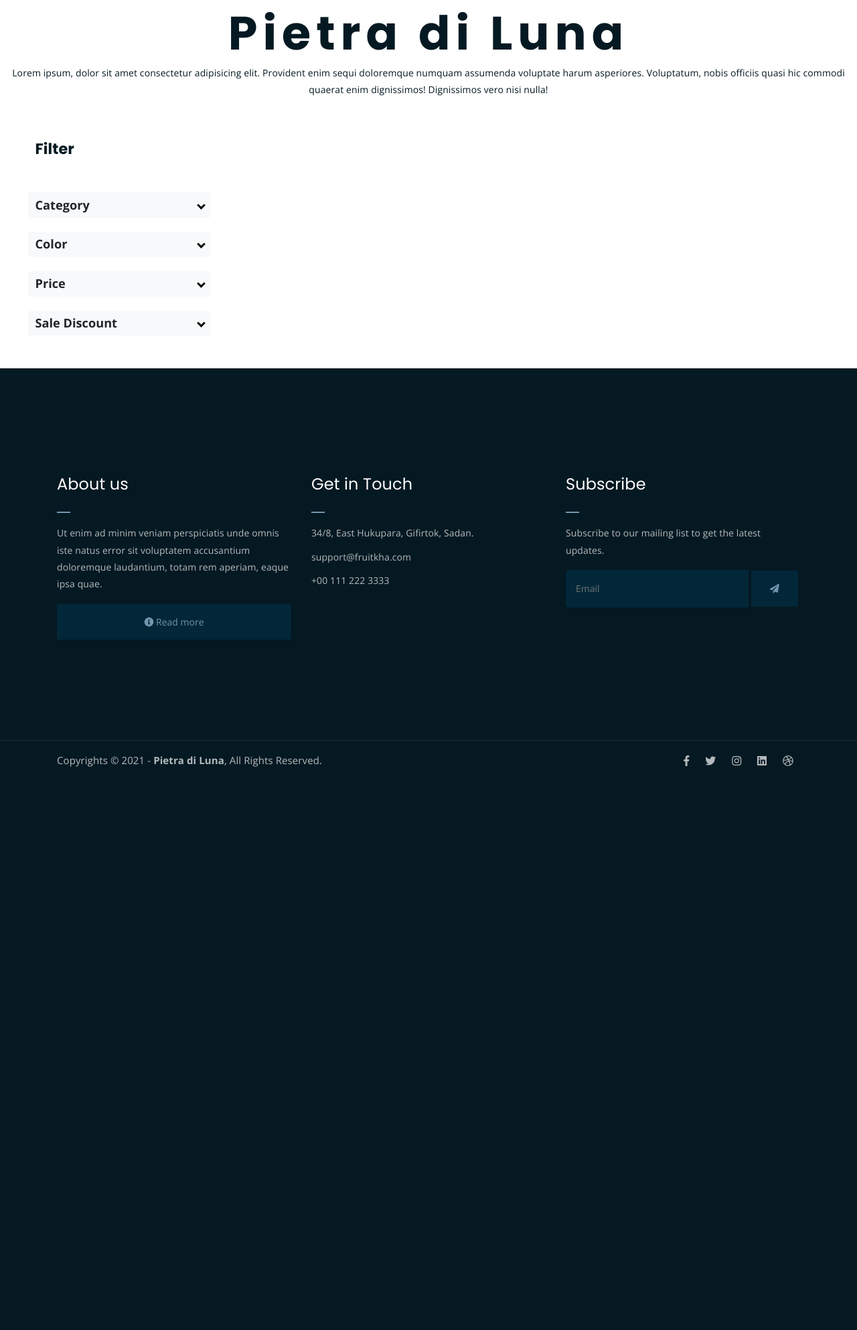
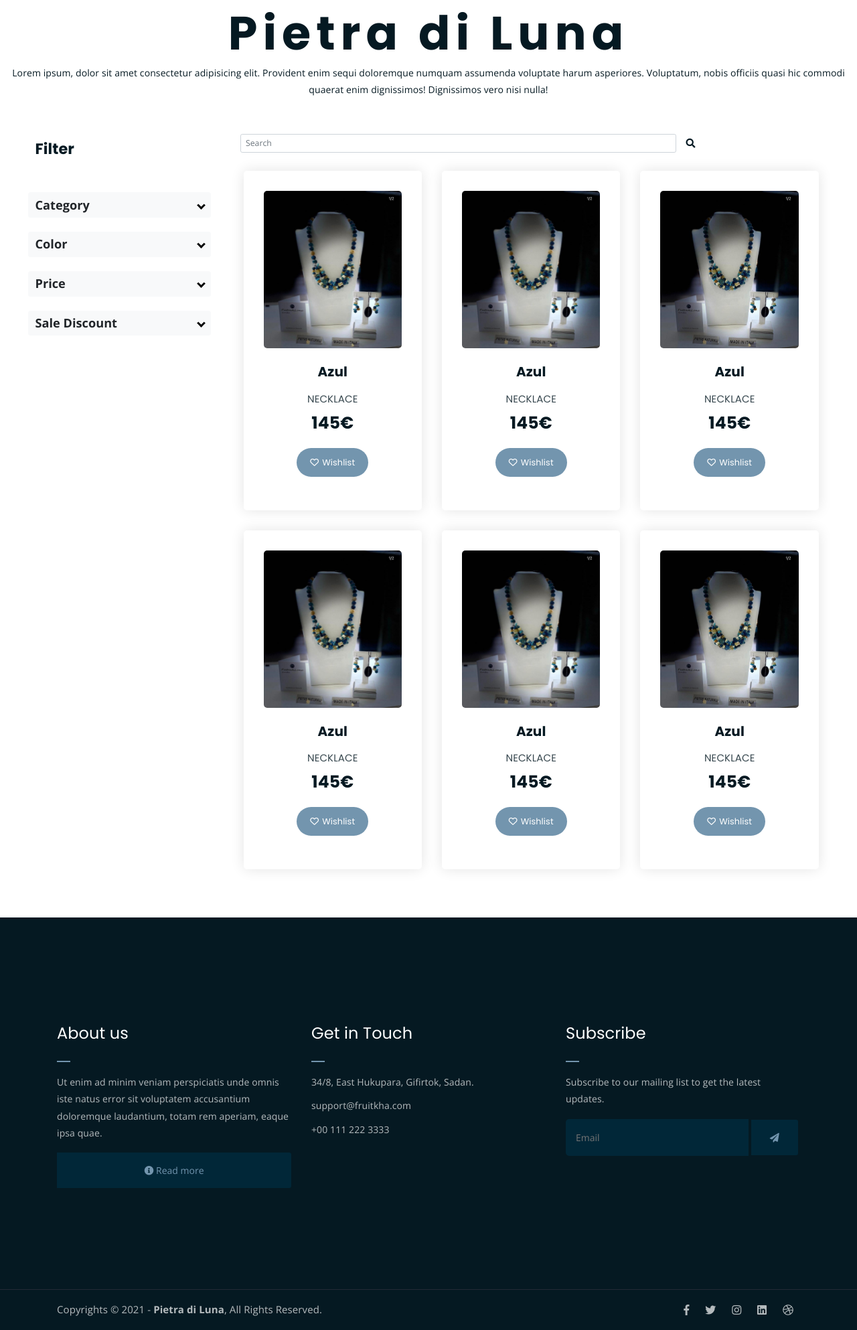
Before and after one commit to enxhitabaku/jewelryWebsite, a PHP site: page / in a window 1280 px wide. Shown: the part 133-2119 px from the top of the page at 67% size. Before the commit the page ends 1278 px from the top, so only its background shows below. Run offline with PHP 8.4, Linux system fonts and the light colour scheme.

Commit message:
Semi Final Version of MultiProd Page

```diff
--- a/assets/css/multiproduct.css
+++ b/assets/css/multiproduct.css
@@ -46,7 +46,7 @@ section{
 
     margin-bottom: 0.5rem;
 }
-#main-section .row{
+#main-section .filter-container .row{
     flex-flow:column;
     width: 21.75em;
     margin-bottom: 1rem;
@@ -84,3 +84,23 @@ section{
 .price-container input{
     max-width: 5rem;
 }
+
+
+
+.active-cyan-2 input[type=text]:focus:not([readonly]) {
+    border-bottom: 1px solid #4dd0e1;
+    box-shadow: 0 1px 0 0 #4dd0e1;
+  }
+#searchFilter-container{
+    margin-bottom: 1.6rem;
+    padding: 0.375rem 0.75rem;
+  }
+
+  /* Overwrite cards style */
+#main-section .productCards-container .product-image img {
+    width: 235px;
+    height: 235px;
+}
+#main-section .productCards-container p.product-price {
+    font-size: 25px;
+}
--- /dev/null
+++ b/assets/css/shop.css
@@ -0,0 +1,356 @@
+
+/* -----------------------------------------------------------------------------
+
+# Shop Page Styles
+
+----------------------------------------------------------------------------- */
+.product-filters {
+    margin-bottom: 80px;
+  }
+
+  .product-filters ul {
+    margin: 0;
+    padding: 0;
+    list-style: none;
+    text-align: center;
+  }
+
+  .product-filters ul li {
+    display: inline-block;
+    font-weight: 700;
+    font-size: 18px;
+    margin: 15px;
+    border: 2px solid #051922;
+    color: #323232;
+    cursor: pointer;
+    padding: 8px 20px;
+    border-radius: 25px;
+  }
+
+  .product-filters ul li.active {
+    border: 2px solid #7395AE;
+    background-color: #7395AE;
+    color: #fff;
+  }
+
+  .single-product-item {
+    margin-bottom: 30px;
+  }
+
+  .product-image {
+    padding: 30px;
+    padding-bottom: 0;
+  }
+
+  .product-image img {
+    width: 90%;
+    border-radius: 5px;
+    margin-bottom: 20px;
+  }
+
+  .single-product-item h3 {
+    font-size: 20px;
+    font-weight: 600;
+    margin-bottom: 10px;
+  }
+
+  p.product-price {
+    font-family: 'Poppins', sans-serif;
+    font-size: 30px;
+    font-weight: 700;
+    margin-bottom: 15px;
+  }
+
+  p.product-price span {
+    display: block;
+    opacity: 0.8;
+    font-size: 15px;
+    font-weight: 400;
+  }
+
+  a.cart-btn {
+    font-family: 'Poppins', sans-serif;
+    display: inline-block;
+    background-color: #7395AE;
+    color: #fff;
+    padding: 10px 20px;
+  }
+
+  a.cart-btn i {
+    margin-right: 5px;
+  }
+
+  .single-product-img img {
+    border-radius: 5px;
+    -webkit-box-shadow: 0 0 20px #ddd;
+    box-shadow: 0 0 20px #ddd;
+  }
+
+  .single-product-content h3 {
+    font-size: 22px;
+    font-weight: 600;
+  }
+
+  p.single-product-pricing span {
+    font-size: 18px;
+    display: block;
+    opacity: 0.8;
+    margin-bottom: 10px;
+    font-weight: 400;
+  }
+
+  .single-product-content p {
+    font-size: 15px;
+    color: #555;
+    line-height: 1.8;
+  }
+
+  .single-product-content p.single-product-pricing {
+    font-size: 32px;
+    font-weight: 700;
+    margin-bottom: 10px;
+    color: #051922;
+    line-height: inherit;
+  }
+
+  input[type="number"] {
+    border: 1px solid #ddd;
+    border-radius: 5px;
+    padding: 10px;
+    width: 100px;
+    margin-bottom: 15px;
+  }
+
+  .single-product-form a.cart-btn {
+    margin-bottom: 15px;
+  }
+
+  .single-product-content h4 {
+    font-size: 20px;
+    font-weight: 600;
+    margin-top: 35px;
+  }
+
+  ul.product-share {
+    margin: 0;
+    padding: 0;
+    list-style: none;
+  }
+
+  ul.product-share li {
+    display: inline-block;
+  }
+
+  ul.product-share li a {
+    display: block;
+    color: #051922;
+    margin-right: 10px;
+  }
+
+  .single-product-content {
+    margin-left: 30px;
+  }
+
+  table.cart-table {
+    border: 1px solid #f9f9f9;
+    width: 100%;
+  }
+
+  thead {
+    border-bottom: 1px solid #eee;
+  }
+
+  tr.table-head-row th {
+    border-right: 1px solid #efefef;
+    padding: 15px;
+    font-weight: 500;
+    text-align: center;
+  }
+
+  tr.table-head-row th:last-child {
+    border-right: none;
+  }
+
+  .cart-table-wrap tbody tr td {
+    text-align: center;
+  }
+
+  td.product-image img {
+    max-width: 50px;
+    -webkit-box-shadow: none;
+    box-shadow: none;
+    margin-bottom: 0;
+  }
+
+  .cart-table-wrap tbody tr td {
+    border: 1px solid #efefef;
+    padding: 20px 0;
+    color: #051922;
+  }
+
+  thead.cart-table-head tr {
+    background-color: #efefef;
+  }
+
+  td.product-quantity input {
+    margin-bottom: 0;
+  }
+
+  td.product-remove a {
+    color: #051922;
+  }
+
+  .total-section table.total-table {
+    border: 1px solid #efefef;
+    width: 100%;
+  }
+
+  tr.table-total-row {
+    background-color: #efefef;
+  }
+
+  tr.table-total-row th {
+    font-weight: 500;
+    font-size: 15px;
+    padding: 15px;
+  }
+
+  table.total-table tbody tr.total-data td {
+    border: 1px solid #efefef;
+    padding: 19px 15px;
+  }
+
+  tr.total-data td strong {
+    margin-right: 32px;
+  }
+
+  .cart-buttons {
+    margin-top: 30px;
+  }
+
+  .cart-buttons a:first-child {
+    margin-right: 20px;
+  }
+
+  .coupon-section {
+    margin-top: 50px;
+  }
+
+  .coupon-section h3 {
+    font-size: 20px;
+    font-weight: 500;
+  }
+
+  .coupon-form-wrap form p input[type=text] {
+    border: 1px solid #ddd;
+    color: #051922;
+    padding: 15px;
+    width: 100%;
+    border-radius: 5px;
+    font-size: 15px;
+  }
+
+  .card.single-accordion {
+    margin-bottom: 15px;
+    border-bottom: 1px solid #EFEFEF !important;
+  }
+
+  .card.single-accordion .card-header {
+    background-color: #fff;
+    border: none;
+    padding: 0;
+  }
+
+  .card.single-accordion:last-child {
+    margin-bottom: 0;
+  }
+
+  .card.single-accordion .card-header h5 button {
+    color: #051922;
+    font-size: 15px;
+    display: block;
+    width: 100%;
+    text-align: left;
+    padding: 20px;
+    text-decoration: none;
+    border: none;
+    background-color: #EFEFEF;
+    position: relative;
+    padding-left: 50px;
+    font-weight: 600;
+  }
+
+  .card.single-accordion {
+    border: 1px solid #F9F9F9;
+  }
+
+  .billing-address-form {
+    padding: 20px;
+  }
+
+  .billing-address-form form p input {
+    border: 1px solid #ddd;
+    padding: 15px;
+    width: 100%;
+    border-radius: 3px;
+  }
+
+  .billing-address-form form p textarea {
+    width: 100%;
+    border-radius: 3px;
+    border: 1px solid #ddd;
+    padding: 15px;
+    height: 120px;
+    resize: none;
+  }
+
+  .shipping-address-form p, .card-details p {
+    margin: 0;
+  }
+
+  .card.single-accordion .card-header h5 button:before {
+    position: absolute;
+    left: 20px;
+    top: 50%;
+    content: "\f058";
+    font-family: "Font Awesome 5 Free";
+    font-weight: 900;
+    line-height: 22px;
+    margin-top: -11px;
+    color: #7395AE;
+  }
+
+  .billing-address-form form p:last-child {
+    margin-bottom: 0;
+  }
+
+  table.order-details {
+    border: 1px solid #efefef;
+  }
+
+  table.order-details thead tr th {
+    background-color: #efefef;
+    padding: 18px;
+    font-size: 15px;
+    font-weight: 500;
+  }
+
+  table.order-details tbody td {
+    border: 1px solid #efefef;
+    padding: 15px;
+  }
+
+  .order-details-wrap > a {
+    margin-top: 30px;
+  }
+
+  .card.single-accordion {
+    border: 1px solid #eeeeee;
+  }
+
+  .single-product-item {
+    -webkit-box-shadow: 0 0 20px #e4e4e4;
+    box-shadow: 0 0 20px #e4e4e4;
+    padding-bottom: 50px;
+    border-radius: 5px;
+  }
--- a/assets/js/sidemenu.js
+++ b/assets/js/sidemenu.js
@@ -22,6 +22,10 @@ function negateNegativePrice(el){
 
 }
 
+
+
+
+
 // document.getElementById("minPrice").addEventListener('focusout',function(){
 //     const max = document.getElementById("maxPrice").value
 //     const min = document.getElementById("minPrice").value
--- a/index.html
+++ b/index.html
@@ -41,8 +41,11 @@
 	<!-- navbar style -->
 	<link rel="stylesheet" href="./assets/css/navbar.css">
 
-	<!-- navbar style -->
+	<!-- min style -->
 	<link rel="stylesheet" href="./assets/css/meanmenu.min.css">
+
+	<!-- shop style -->
+	<link rel="stylesheet" href="./assets/css/shop.css">
 
 	<!-- footer style -->
 	<link rel="stylesheet" href="./assets/css/footer.css">
@@ -188,7 +191,9 @@
 
 	<!-- Side Bar -->
 	<section id="main-section">
-		<aside id="sidebar">
+		<div class="row">
+
+			<div class="col-sm-12 col-md-3 col-lg-3" id="sidebar">
 				<div class="filter-container">
 
 					<div class="row">
@@ -231,9 +236,16 @@
 						</div>
 						<div class="col">
 							<div class="collapse multi-collapse" id="color-collapse">
-							<div class="card card-body">
-								<input type="text">
-							</div>
+								<form action="/action_page.php">
+									<input type="checkbox" id="blue" name="blue" value="Blue">
+									<label for="blue">Blue</label><br>
+									<input type="checkbox" id="red" name="red" value="Red">
+									<label for="red">Red</label>
+									<br>
+									<input type="checkbox" id="gray" name="gray" value="Gray">
+									<label for="Gray">Gray</label>
+									<br>
+								</form>
 							</div>
 						</div>
 					</div>
@@ -284,7 +296,139 @@
 							</div>
 						</div>
 					</div>
-		</aside>
+				</div>
+			</div>
+
+			<div class="col-sm-12 col-md-9 col-lg-9" id="product-section">
+				<div class="container productCards-container">
+
+					<div class="row">
+						<div class="col col-sm-12 col-md-12 col-lg-12" id="searchFilter-container">
+							<form class="form-inline ">
+								<input class="form-control form-control-sm mr-3 w-75" type="text" placeholder="Search" aria-label="Search">
+								<i class="fas fa-search" aria-hidden="true"></i>
+							  </form>
+						</div>
+					</div>
+					<!-- Product Cards-->
+						<div class="row">
+							<div class="col-sm-12 col-lg-4 col-md-4 text-center">
+								<div class="single-product-item">
+									<div class="product-image">
+										<a href="single-product.html"><img src="./assets/img/HomePage/Azul.jpg" alt=""></a>
+									</div>
+									<h3>Azul</h3>
+									<p class="product-price"><span>NECKLACE</span>145&euro;</p>
+									<div class="container">
+										<div class="row">
+											<div class="col-sm-12 col-md-12 col-lg-12">
+												<a href="cart.html" class="cart-btn"><i class="fa-regular fa-heart"></i>Wishlist</a>
+											</div>
+										</div>
+									</div>
+
+								</div>
+							</div>
+
+							<div class="col-sm-12 col-lg-4 col-md-4 text-center">
+								<div class="single-product-item">
+									<div class="product-image">
+										<a href="single-product.html"><img src="./assets/img/HomePage/Azul.jpg" alt=""></a>
+									</div>
+									<h3>Azul</h3>
+									<p class="product-price"><span>NECKLACE</span>145&euro;</p>
+									<div class="container">
+										<div class="row">
+											<div class="col-sm-12 col-md-12 col-lg-12">
+												<a href="cart.html" class="cart-btn"><i class="fa-regular fa-heart"></i>Wishlist</a>
+											</div>
+										</div>
+									</div>
+
+								</div>
+							</div>
+
+							<div class="col-sm-12 col-lg-4 col-md-4 text-center">
+								<div class="single-product-item">
+									<div class="product-image">
+										<a href="single-product.html"><img src="./assets/img/HomePage/Azul.jpg" alt=""></a>
+									</div>
+									<h3>Azul</h3>
+									<p class="product-price"><span>NECKLACE</span>145&euro;</p>
+									<div class="container">
+										<div class="row">
+											<div class="col-sm-12 col-md-12 col-lg-12">
+												<a href="cart.html" class="cart-btn"><i class="fa-regular fa-heart"></i>Wishlist</a>
+											</div>
+										</div>
+									</div>
+
+								</div>
+							</div>
+						</div>
+					<!-- Another Row -->
+					<div class="row">
+						<div class="col-sm-12 col-lg-4 col-md-4 text-center">
+							<div class="single-product-item">
+								<div class="product-image">
+									<a href="single-product.html"><img src="./assets/img/HomePage/Azul.jpg" alt=""></a>
+								</div>
+								<h3>Azul</h3>
+								<p class="product-price"><span>NECKLACE</span>145&euro;</p>
+								<div class="container">
+									<div class="row">
+										<div class="col-sm-12 col-md-12 col-lg-12">
+											<a href="cart.html" class="cart-btn"><i class="fa-regular fa-heart"></i>Wishlist</a>
+										</div>
+									</div>
+								</div>
+
+							</div>
+						</div>
+
+						<div class="col-sm-12 col-lg-4 col-md-4 text-center">
+							<div class="single-product-item">
+								<div class="product-image">
+									<a href="single-product.html"><img src="./assets/img/HomePage/Azul.jpg" alt=""></a>
+								</div>
+								<h3>Azul</h3>
+								<p class="product-price"><span>NECKLACE</span>145&euro;</p>
+								<div class="container">
+									<div class="row">
+										<div class="col-sm-12 col-md-12 col-lg-12">
+											<a href="cart.html" class="cart-btn"><i class="fa-regular fa-heart"></i>Wishlist</a>
+										</div>
+									</div>
+								</div>
+
+							</div>
+						</div>
+
+						<div class="col-sm-12 col-lg-4 col-md-4 text-center">
+							<div class="single-product-item">
+								<div class="product-image">
+									<a href="single-product.html"><img src="./assets/img/HomePage/Azul.jpg" alt=""></a>
+								</div>
+								<h3>Azul</h3>
+								<p class="product-price"><span>NECKLACE</span>145&euro;</p>
+								<div class="container">
+									<div class="row">
+										<div class="col-sm-12 col-md-12 col-lg-12">
+											<a href="cart.html" class="cart-btn"><i class="fa-regular fa-heart"></i>Wishlist</a>
+										</div>
+									</div>
+								</div>
+
+							</div>
+						</div>
+					</div>
+
+
+
+				</div>
+
+				<!-- END Product Cards -->
+		</div>
 	</section>
 
 	<!-- footer -->
```
Lines whose indentation alone changed are shown as unchanged.
